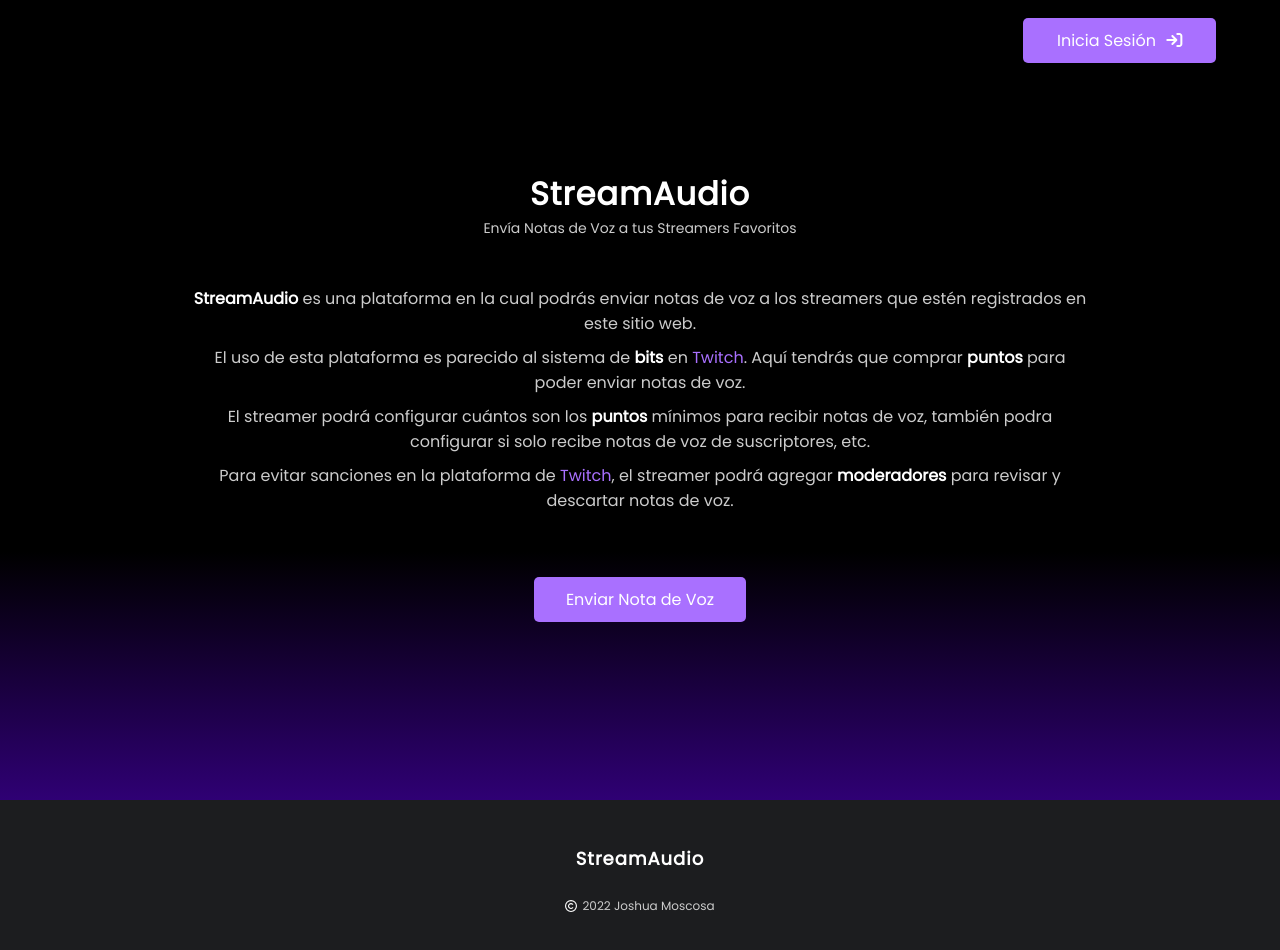
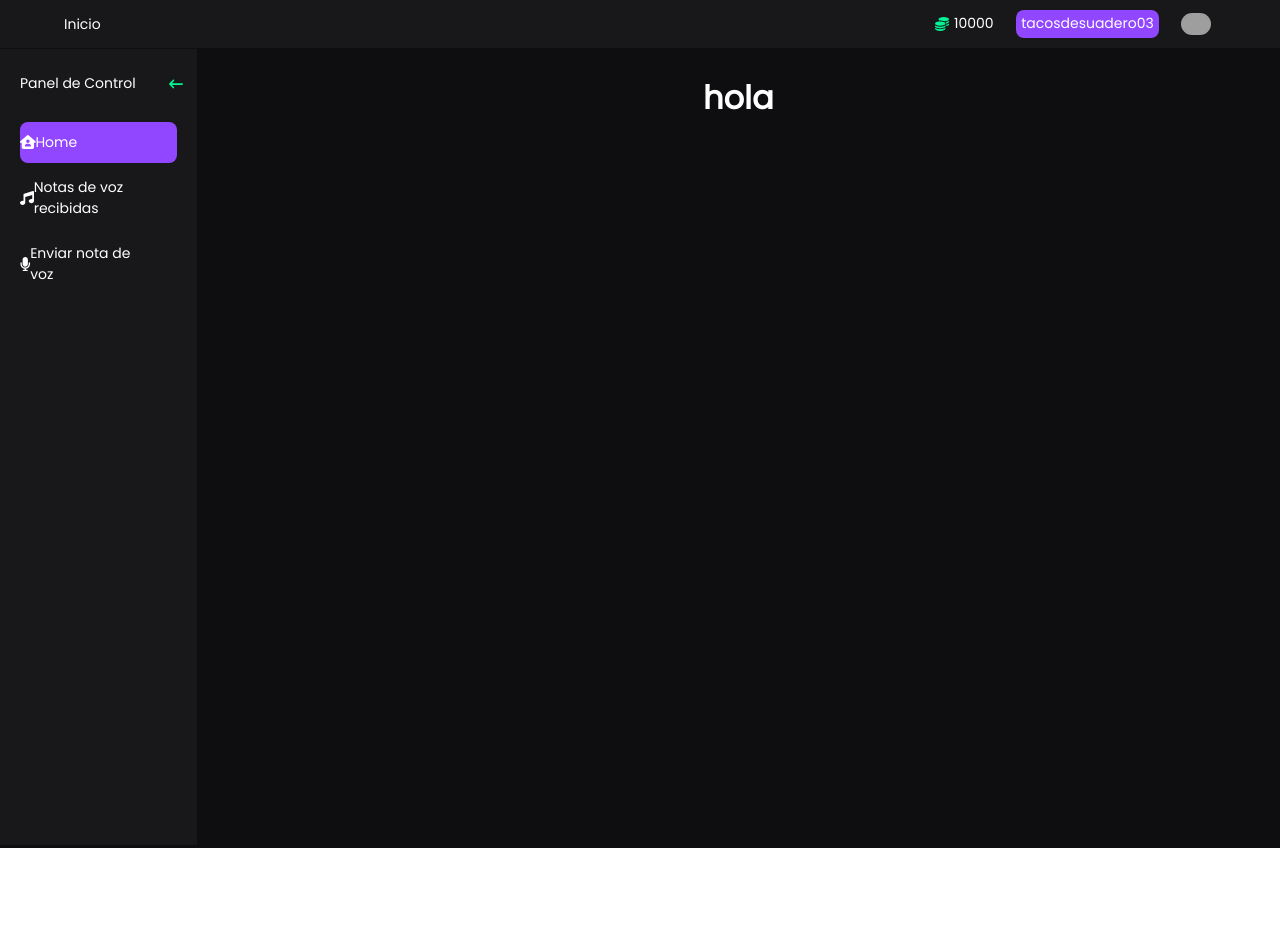
Before and after one commit to alexander-moscosa/StreamAudio, a React (Create React App) app: page /dashboard/home in a window 1280 px wide. Shown: the top 950 px of the page. After the commit the page ends 848 px from the top, so only its background shows below. Built offline with nearby package versions, Linux system fonts and the light colour scheme; grey boxes are pictures that could not be loaded.

Commit message:
TODO - Logging_in

```diff
--- a/src/index.css
+++ b/src/index.css
@@ -25,17 +25,17 @@
 
 /* Track */
 ::-webkit-scrollbar-track {
-  background: #000000;
+  background: #18181B;
 }
 
 /* Handle */
 ::-webkit-scrollbar-thumb {
-  background: #150035;
+  background: #18181B;
 }
 
 /* Handle on hover */
 ::-webkit-scrollbar-thumb:hover {
-  background: #3e0199;
+  background: #202022;
 }
 
 /* Home Styles */
@@ -430,6 +430,204 @@
   font-family: Arial, Helvetica, sans-serif;
 }
 
+.dashboardContent {
+  width: 100%;
+  height: 100vh;
+  background-color: #0E0E10;
+}
+
+.sideBarContent {
+  width: 100%;
+  display: flex;
+  flex-direction: row;
+  height: 100vh;
+  background-color: #0E0E10;
+}
+
+.dashboardGridContent {
+  padding: 2%;
+  display: flex;
+  align-items: center;
+  flex-direction: column;
+  width: 84%;
+}
+
+.navbar {
+  display: flex;
+  flex-direction: row;
+  justify-content: center;
+  align-items: center;
+  background-color: #18181B;
+  width: 100%;
+  height: 6%;
+  font-size: 14px;
+}
+
+.leftSide {
+  display: flex;
+  justify-content: flex-start;
+  align-items: center;
+  flex-direction: row;
+  width: 50%;
+  height: 100%;
+  padding-left: 5%;
+}
+
+.rightSide {
+  display: flex;
+  justify-content: flex-end;
+  align-items: center;
+  flex-direction: row;
+  width: 50%;
+  height: 100%;
+  padding-right: 5%;
+}
+
+.profilePictureNavBar {
+  display: flex;
+  justify-content: flex-start;
+  align-items: center;
+  height: 100%;
+  padding: 0px 5px;
+  margin-left: 3%;
+}
+
+.profilePictureNavBar img {
+  width: 30px;
+  border-radius: 20px;
+}
+
+.usernameNavBar {
+  display: flex;
+  justify-content: center;
+  align-items: center;
+  height: 60%;
+  padding: 0 5px;
+  margin-left: 3%;
+  background-color: #9047FF;
+  border-radius: 8px;
+}
+
+.pointsNavBar {
+  display: flex;
+  justify-content: center;
+  align-items: center;
+  height: 60%;
+  padding: 0 8px;
+  margin-left: 3%;
+}
+
+.pointsNavBar a {
+  padding-left: 10%;
+}
+
+.pointsNavBar path {
+  color: #02F494;
+}
+.sideBar {
+  display: flex;
+  align-items: center;
+  flex-direction: column;
+  margin-top: 1px;
+  width: 16%;
+  background-color: #18181B;
+  height: 99.5%;
+  font-size: 14px;
+}
+
+.sideBarTitle {
+  width: 100%;
+  display: flex;
+  justify-content: center;
+  align-items: center;
+  flex-direction: row;
+  padding-top: 10%;
+}
+
+.sideBarTitleText {
+  width: 90%;
+  display: flex;
+  justify-content: center;
+  align-items: center;
+}
+
+.sideBarTitleIcon {
+  width: 10%;
+  display: flex;
+  justify-content: center;
+  align-items: center;
+  padding: 4%;
+  margin: 0px 2%;
+  border-radius: 5px;
+}
+
+.sideBarTitleIcon:hover {
+  cursor: pointer;
+  background-color: #464649;
+}
+
+.sideBarTitleIcon path {
+  color: #02F494;
+}
+
+.sideBarTitleIcon path {
+  width: 100%;
+}
+
+.sideBarRoutes {
+  width: 100%;
+  margin-top: 10%;
+}
+
+.sideBarRoutes li {
+  width: 100%;
+  display: flex;
+  justify-content: center;
+  align-items: center;
+  flex-direction: column;
+  margin-top: 2%;
+}
+
+.sideBarRoutes a {
+  display: flex;
+  align-items: center;
+  flex-direction: row;
+  width: 80%;
+  padding: 10px 0px;
+  border-radius: 8px;
+}
+
+.sideBarRoutes a:hover {
+  cursor: pointer;
+  background-color: #464649;
+}
+
+.sideBarRoutes svg {
+  width: 20%;
+  display: flex;
+  justify-content: flex-start;
+  align-items: center;
+}
+
+.sideBarRoutes span {
+  width: 80%;
+  display: flex;
+  justify-content: flex-start;
+  align-items: center;
+  margin-right: 10%;
+}
+
+.activeLink {
+  background-color: #9047FF;
+}
+
+.homeDashboard {
+  display: flex;
+  justify-content: center;
+  align-items: center;
+  flex-direction: row;
+  width: 80%;
+}
 
 @media only screen and (max-width: 1500px) {
   .homeNav nav ul li a {
@@ -505,6 +703,7 @@
   }
 }
 
+
 @media only screen and (max-width: 630px) {
   .homeNav nav ul li a {
     width: 35%;
--- /dev/null
+++ b/src/modules/dashboard/components/Navbar.tsx
@@ -0,0 +1,24 @@
+import { FontAwesomeIcon } from "@fortawesome/react-fontawesome";
+import { faCoins } from '@fortawesome/free-solid-svg-icons'
+
+export const Navbar = () => {
+  return (
+    <nav className="navbar">
+      <div className="leftSide">
+        <div className="pathName">Inicio</div>
+      </div>
+      <div className="rightSide">
+        <div className="pointsNavBar">
+          <FontAwesomeIcon icon={ faCoins } />
+          <a>10000</a>
+        </div>
+        <div className="usernameNavBar">
+          tacosdesuadero03
+        </div>
+        <div className="profilePictureNavBar">
+          <img src="https://static-cdn.jtvnw.net/jtv_user_pictures/ffdab81c-3e79-4451-88d2-70e61474b0a8-profile_image-70x70.png" alt="IMG" />
+        </div>
+      </div>
+    </nav>
+  );
+};
--- /dev/null
+++ b/src/modules/dashboard/components/Sidebar.tsx
@@ -0,0 +1,61 @@
+import { FontAwesomeIcon } from "@fortawesome/react-fontawesome";
+import {
+  faArrowLeftLong,
+  faHouseUser,
+  faMicrophone,
+  faMusic,
+} from "@fortawesome/free-solid-svg-icons";
+import { Navigate, NavLink, Route, Routes } from "react-router-dom";
+import { HomeDashboard } from "../pages/HomeDashboard";
+
+export const Sidebar = () => {
+  return (
+    <div className="sideBarContent">
+      <div className="sideBar">
+        <div className="sideBarTitle">
+          <div className="sideBarTitleText">Panel de Control</div>
+          <div className="sideBarTitleIcon">
+            <FontAwesomeIcon icon={faArrowLeftLong} />
+          </div>
+        </div>
+        <div className="sideBarRoutes">
+          <ul>
+            <li>
+              <NavLink
+                to="home"
+                className={({ isActive }) => (isActive ? "activeLink" : "")}
+              >
+                <FontAwesomeIcon icon={faHouseUser} />
+                <span>Home</span>
+              </NavLink>
+            </li>
+            <li>
+              <NavLink
+                to="notes_received"
+                className={({ isActive }) => (isActive ? "activeLink" : "")}
+              >
+                <FontAwesomeIcon icon={faMusic} />
+                <span>Notas de voz recibidas </span>
+              </NavLink>
+            </li>
+            <li>
+              <NavLink
+                to="send_note"
+                className={({ isActive }) => (isActive ? "activeLink" : "")}
+              >
+                <FontAwesomeIcon icon={faMicrophone} />
+                <span>Enviar nota de voz</span>
+              </NavLink>
+            </li>
+          </ul>
+        </div>
+      </div>
+      <div className="dashboardGridContent">
+        <Routes>
+          <Route path="home" element={<HomeDashboard />} />
+          <Route path="*" element={<Navigate to="/dashboard/home" replace />} />
+        </Routes>
+      </div>
+    </div>
+  );
+};
--- /dev/null
+++ b/src/modules/dashboard/pages/Dashboard.tsx
@@ -0,0 +1,13 @@
+import { Navbar } from '../components/Navbar';
+import { Sidebar } from '../components/Sidebar';
+
+export const Dashboard = () => {
+  return (
+    <div className="dashboardContent">
+      <Navbar />
+      <Sidebar />
+    </div>
+  );
+};
+
+export default Dashboard;
--- /dev/null
+++ b/src/modules/dashboard/pages/HomeDashboard.tsx
@@ -0,0 +1,8 @@
+
+export const HomeDashboard = () => {
+  return (
+    <div className="homeDashboard">
+      <h1>hola</h1>
+    </div>
+  );
+};
--- a/src/modules/logging-in/pages/Logging_in.tsx
+++ b/src/modules/logging-in/pages/Logging_in.tsx
@@ -1,8 +1,8 @@
-import { GetUserProps, twitchUserState } from '../interfaces/interfaces';
-import { useEffect, useReducer } from 'react';
-import axios from 'axios';
-import { NavLink } from 'react-router-dom';
-import { EmailButton } from '../componets/EmailButton';
+import { GetUserProps, twitchUserState } from "../interfaces/interfaces";
+import { useEffect, useReducer, useState } from "react";
+import axios from "axios";
+import { NavLink } from "react-router-dom";
+import { EmailButton } from "../componets/EmailButton";
 
 const initial_state: twitchUserState = {
   ok: false,
@@ -30,22 +30,57 @@
 export const Logging_in = () => {
   const [twitchUserState, twitchUserDispatch] = useReducer(
     reducer,
-    initial_state,
+    initial_state
   );
 
+  const [isRegistered, setIsRegistered] = useState(false);
+
+  // TODO: Cuando haga click, hacer la petición de login o register
+  const button_logging_in = document.getElementById("button_logging_in");
+
+  button_logging_in?.addEventListener("click", (e) => {
+    const data = {
+      username: twitchUserState.data?.login,
+      email: twitchUserState.data?.email,
+      twitch_id: twitchUserState.data?.id,
+    };
+
+    try {
+      console.log("entre");
+
+      isRegistered
+        ? axios
+            .post(`http://localhost:9090/api/v1/user/login`, data)
+            .then(({ data }) => {
+              console.log(data);
+            })
+        : axios
+            .post(`http://localhost:9090/api/v1/user/register`, data)
+            .then(({ data }) => {
+              console.log(isRegistered);
+
+              console.log(data);
+            });
+    } catch (err: any) {
+      if (axios.isAxiosError(err)) {
+        console.log(err);
+      }
+    }
+  });
+
   useEffect(() => {
-    const params = new URLSearchParams(window.location.hash.replace('#', '?'));
-    const token = params.get('access_token');
+    const params = new URLSearchParams(window.location.hash.replace("#", "?"));
+    const token = params.get("access_token");
 
     const config: GetUserProps = {
       headers: {
-        Authorization: `Bearer ${token}` || '',
-        'Client-Id': 'b5g4ef9i6y2pkk7hx6591ggva34hqr',
+        Authorization: `Bearer ${token}` || "",
+        "Client-Id": "b5g4ef9i6y2pkk7hx6591ggva34hqr",
       },
     };
     try {
       axios
-        .get('https://api.twitch.tv/helix/users', config)
+        .get("https://api.twitch.tv/helix/users", config)
         .then(({ data }) => {
           twitchUserDispatch({ ok: true, data: data.data[0] });
         });
@@ -59,6 +94,23 @@
       }
     }
   }, []);
+
+  useEffect(() => {
+    // TODO: Verificar que el usuario existe en la base de datos, pd. Se repite dos veces o una chingadera así
+    try {
+      axios
+        .get(`http://localhost:9090/api/v1/user/${twitchUserState.data?.login}`)
+        .then(({ data }) => {
+          console.log(data);
+          setIsRegistered(true);
+        });
+    } catch (err) {
+      if (axios.isAxiosError(err)) {
+        console.log(JSON.stringify(err));
+        setIsRegistered(false);
+      }
+    }
+  }, [twitchUserState]);
 
   return (
     <div className="logging_in_content">
@@ -98,9 +150,11 @@
               <div className="loginTwitch">
                 <NavLink
                   className="twitchButton logging_in_twitch_button"
-                  to="/logreg"
+                  to="/dashboard"
+                  id="button_logging_in"
                 >
-                  Iniciar sesión como {twitchUserState.data.login}
+                  {isRegistered ? "Iniciar sesión" : "Registrarse"} como{" "}
+                  {twitchUserState.data.login}
                 </NavLink>
               </div>
             </div>
--- a/src/routes/Navigation.tsx
+++ b/src/routes/Navigation.tsx
@@ -5,6 +5,7 @@
 const LazyLoggingIn = lazy( () => import(/* webpackChunkName: "LazyLoggingIn" */"../modules/logging-in/pages/Logging_in"));
 const LazyLogin = lazy( () => import(/* webpackChunkName: "LazyLogin" */"../modules/login/pages/Login"));
 const LazyHome = lazy( () => import(/* webpackChunkName: "LazyHome" */"../modules/home/pages/Home"));
+const LazyDashboard = lazy( () => import(/* webpackChunkName: "LazyDashboard" */"../modules/dashboard/pages/Dashboard"));
 
 
 export const Navigation = () => {
@@ -15,6 +16,7 @@
           <Route path="/" element={<LazyHome />} />
           <Route path="login" element={<LazyLogin />} />
           <Route path="logging-in" element={<LazyLoggingIn /> } />
+          <Route path="/dashboard/*" element={<LazyDashboard /> } />
           <Route path="*" element={<LazyHome />} />
         </Routes>
       </BrowserRouter>
```
